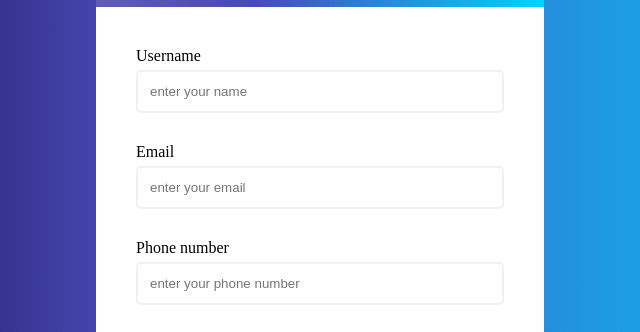
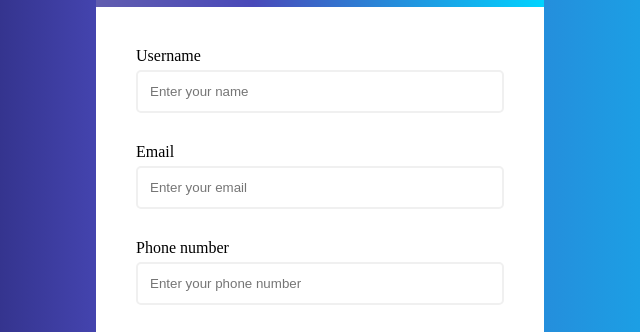
Before and after one commit to varshan9657/validation-form, a plain HTML site: page index.html in a window 1280 px wide. Shown: the part 227-559 px from the top of the page, 320-960 px from the left. Drawn offline with nearby package versions, Linux system fonts and the light colour scheme.

Commit message:
Update index.html

```diff
--- a/index.html
+++ b/index.html
@@ -21,21 +21,21 @@
         <form class="form" id="form">
             <div class="form-control">
                 <label>Username</label>
-                <input type="text" name="" id="username" placeholder="enter your name" autocomplete="off">
+                <input type="text" name="" id="username" placeholder="Enter your name" autocomplete="off">
                 <i class="fas fa-check-circle"></i>
                 <i class="fas fa-exclamation-circle"></i>
                 <small>Error Msg</small>
             </div>
             <div class="form-control">
                 <label>Email</label>
-                <input type="email" name="" id="email" placeholder="enter your email" autocomplete="off">
+                <input type="email" name="" id="email" placeholder="Enter your email" autocomplete="off">
                 <i class="fas fa-check-circle"></i>
                 <i class="fas fa-exclamation-circle"></i>
                 <small>Error Msg</small>
             </div>
             <div class="form-control">
                 <label>Phone number</label>
-                <input type="number" name="" id="phone" placeholder="enter your phone number" autocomplete="off">
+                <input type="number" name="" id="phone" placeholder="Enter your phone number" autocomplete="off">
                 <i class="fas fa-check-circle"></i>
                 <i class="fas fa-exclamation-circle"></i>
                 <small>Error Msg</small>
```
